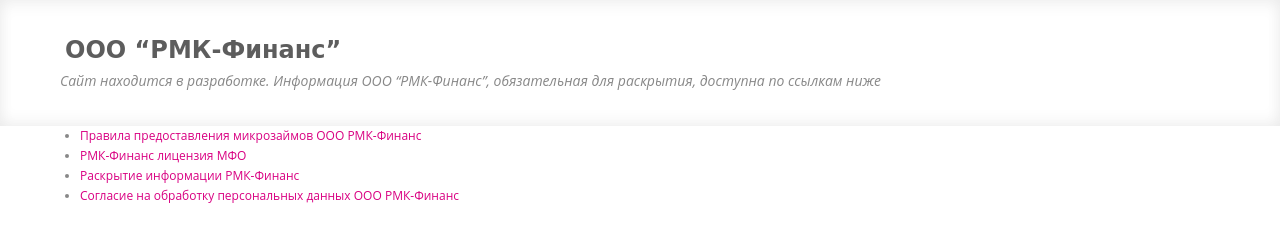
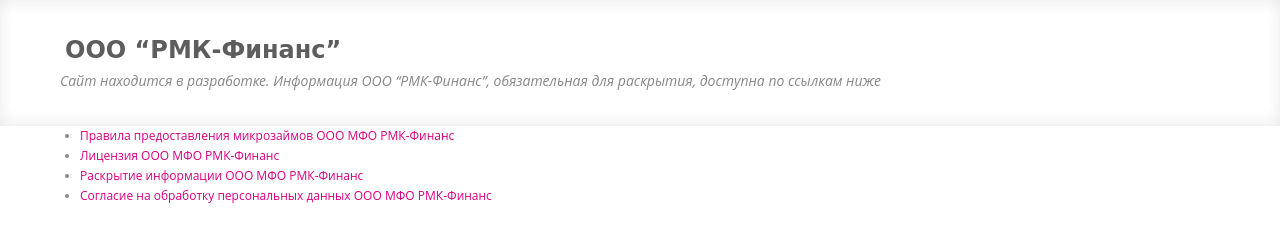
Before and after one commit to rmcfinance/rmcfinance.github.io, a plain HTML site: page index.html in a window 1280 px wide. Drawn offline with Linux system fonts and the light colour scheme.

Commit message:
Update documents to MFO version

```diff
--- a/index.html
+++ b/index.html
@@ -28,10 +28,10 @@
         <div class="row">
           <div class="span12">
             <ul>
-              <li><a href="docs/Правила-ОООРМК-Финанс.docx">Правила предоставления микрозаймов ООО РМК-Финанс</a></li>
-              <li><a href="docs/РМК-Финанс лицензия МФО.jpg">РМК-Финанс лицензия МФО</a></li>
-              <li><a href="docs/Раскрытие информации РМК-Финанс.xlsx">Раскрытие информации РМК-Финанс</a></li>
-              <li><a href="docs/Согласие на обработку персональных данных ООО РМК-Финанс.docx">Согласие на обработку персональных данных ООО РМК-Финанс</a></li>
+              <li><a href="docs/Правила предоставления микрозаймов ООО МФО РМК-Финанс.docx">Правила предоставления микрозаймов ООО МФО РМК-Финанс</a></li>
+              <li><a href="docs/MFO RMC-Finance Лицензия МФО.jpg">Лицензия ООО МФО РМК-Финанс</a></li>
+              <li><a href="docs/Раскрытие информации ООО МФО РМК-Финанс.xlsx">Раскрытие информации ООО МФО РМК-Финанс</a></li>
+              <li><a href="docs/Согласие на обработку персональных данных ООО МФО РМК-Финанс.docx">Согласие на обработку персональных данных ООО МФО РМК-Финанс</a></li>
             </ul>
           </div>
         </div>
```
Also changed, not shown: 7 other files.
